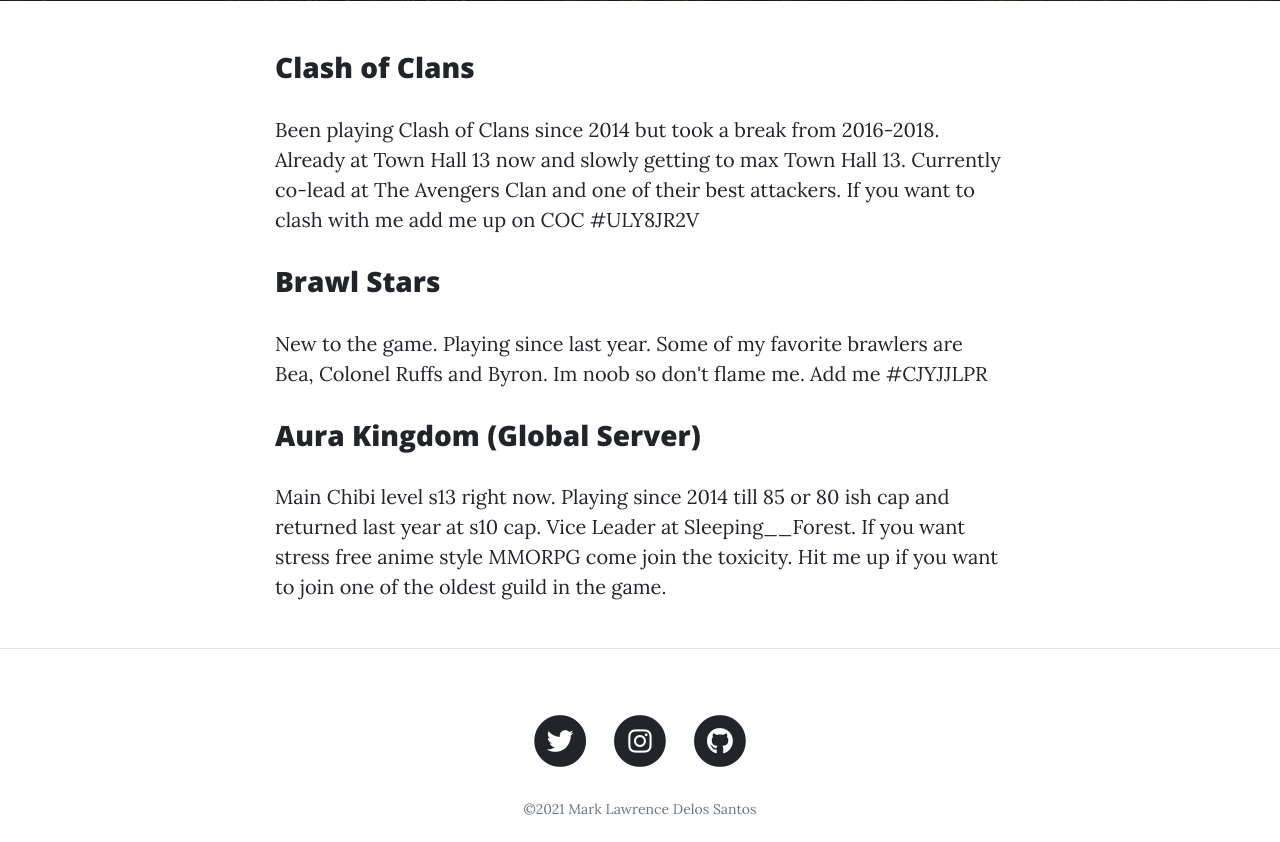
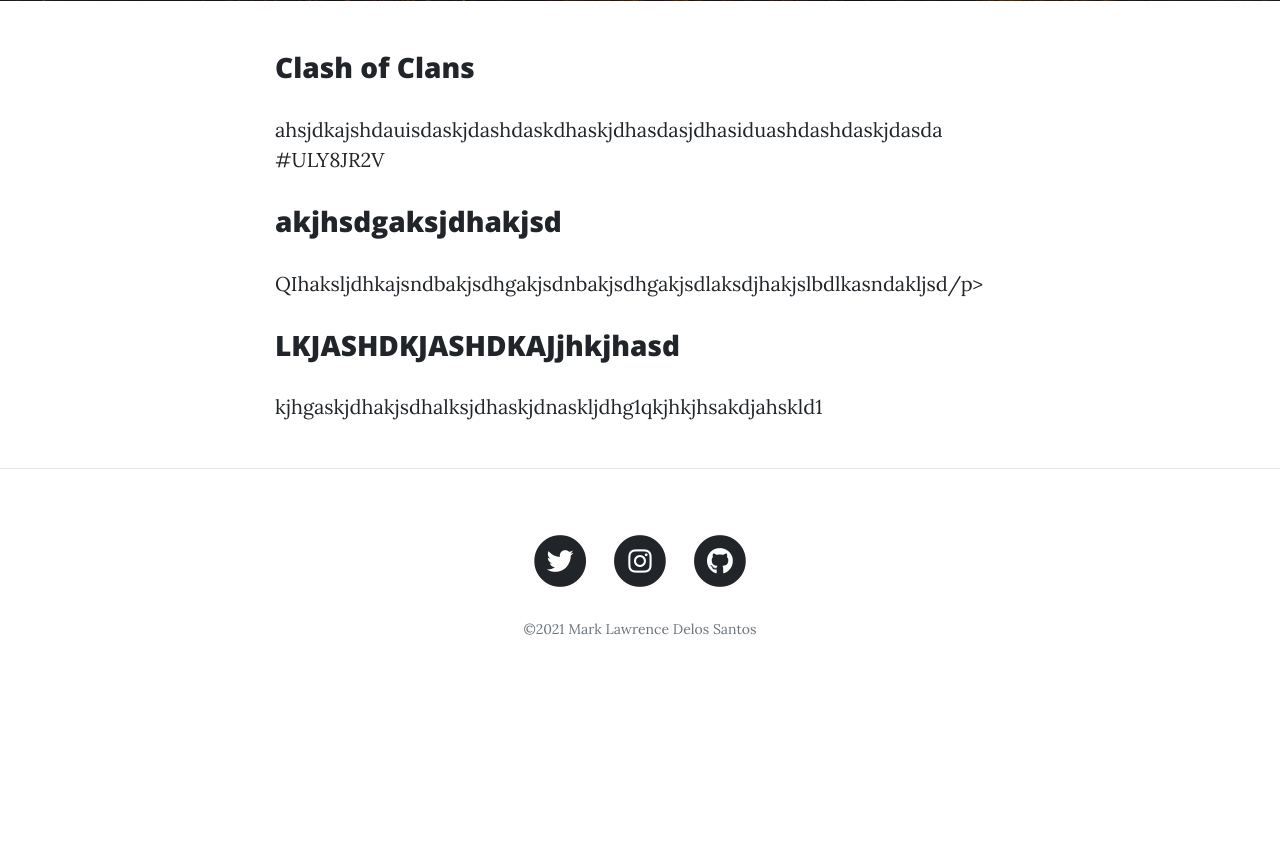
Before and after one commit to makk125/Mak_Blog, a Flask app: page /about in a window 1280 px wide. Shown: the part 531-1373 px from the top of the page. After the commit the page ends 1166 px from the top, so only its background shows below. Run offline with Flask 2, Linux system fonts and the light colour scheme; some libraries are stand-ins or nearby versions.

Commit message:
edited about page

```diff
--- a/main.py
+++ b/main.py
@@ -1,27 +1,25 @@
-from flask import Flask, render_template, redirect, url_for, flash, request
+from flask import Flask, render_template, redirect, url_for, flash, abort
 from flask_bootstrap import Bootstrap
 from flask_ckeditor import CKEditor
 from datetime import date
+from functools import wraps
 from werkzeug.security import generate_password_hash, check_password_hash
 from flask_sqlalchemy import SQLAlchemy
 from sqlalchemy.orm import relationship
 from flask_login import UserMixin, login_user, LoginManager, login_required, current_user, logout_user
-from forms import CreatePostForm, RegisterForm, LoginForm, CommentForm
-from functools import wraps
-from flask import abort
+from forms import LoginForm, RegisterForm, CreatePostForm, CommentForm
 from flask_gravatar import Gravatar
-import os
 
 app = Flask(__name__)
-app.config['SECRET_KEY'] = os.environ.get('SECRET_KEY')
+app.config['SECRET_KEY'] = '8BYkEfBA6O6donzWlSihBXox7C0sKR6b'
 ckeditor = CKEditor(app)
 Bootstrap(app)
+gravatar = Gravatar(app, size=100, rating='g', default='retro', force_default=False, force_lower=False, use_ssl=False, base_url=None)
 
 ##CONNECT TO DB
-app.config['SQLALCHEMY_DATABASE_URI'] = os.environ.get("DATABASE_URL")
+app.config['SQLALCHEMY_DATABASE_URI'] = 'sqlite:///blog.db'
 app.config['SQLALCHEMY_TRACK_MODIFICATIONS'] = False
 db = SQLAlchemy(app)
-
 login_manager = LoginManager()
 login_manager.init_app(app)
 
@@ -31,22 +29,21 @@
     return User.query.get(int(user_id))
 
 
-# Gravatar
-gravatar = Gravatar(
-    app, size=100,
-    rating='g',
-    default='retro',
-    force_default=False,
-    force_lower=False,
-    use_ssl=False,
-    base_url=None)
+##CONFIGURE TABLE
+class User(UserMixin, db.Model):
+    __tablename__ = "users"
+    id = db.Column(db.Integer, primary_key=True)
+    email = db.Column(db.String(100), unique=True)
+    password = db.Column(db.String(100))
+    name = db.Column(db.String(100))
+    posts = relationship("BlogPost", back_populates="author")
+    comments = relationship("Comment", back_populates="comment_author")
 
 
-##CONFIGURE TABLES
 class BlogPost(db.Model):
     __tablename__ = "blog_posts"
     id = db.Column(db.Integer, primary_key=True)
-    author_id = db.Column(db.Integer, db.ForeignKey("user.id"))
+    author_id = db.Column(db.Integer, db.ForeignKey("users.id"))
     author = relationship("User", back_populates="posts")
     title = db.Column(db.String(250), unique=True, nullable=False)
     subtitle = db.Column(db.String(250), nullable=False)
@@ -56,40 +53,23 @@
     comments = relationship("Comment", back_populates="parent_post")
 
 
-class User(UserMixin, db.Model):
-    __tablename__ = "user"
-    id = db.Column(db.Integer, primary_key=True)
-    email = db.Column(db.String(250), unique=True, nullable=False)
-    password = db.Column(db.String(250), nullable=False)
-    name = db.Column(db.String(250), nullable=False)
-    # This will act like a List of BlogPost objects attached to each User.
-    # The "author" refers to the author property in the BlogPost class.
-    posts = relationship("BlogPost", back_populates="author")
-    comments = relationship("Comment", back_populates="comment_author")
-
-
 class Comment(db.Model):
     __tablename__ = "comments"
     id = db.Column(db.Integer, primary_key=True)
-    comment = db.Column(db.Text, nullable=False)
-    # ---------------------------
-    author_id = db.Column(db.Integer, db.ForeignKey("user.id"))
+    post_id = db.Column(db.Integer, db.ForeignKey("blog_posts.id"))
+    author_id = db.Column(db.Integer, db.ForeignKey("users.id"))
+    parent_post = relationship("BlogPost", back_populates="comments")
     comment_author = relationship("User", back_populates="comments")
-    # ------------------
-    post_id = db.Column(db.Integer, db.ForeignKey("blog_posts.id"))
-    parent_post = relationship("BlogPost", back_populates="comments")
-
-
+    text = db.Column(db.Text, nullable=False)
 db.create_all()
 
 
 def admin_only(f):
     @wraps(f)
     def decorated_function(*args, **kwargs):
-        if not current_user.is_authenticated or current_user.id != 1:
+        if current_user.id != 1:
             return abort(403)
         return f(*args, **kwargs)
-
     return decorated_function
 
 
@@ -99,50 +79,53 @@
     return render_template("index.html", all_posts=posts, current_user=current_user)
 
 
-@app.route('/register', methods=["POST", "GET"])
+@app.route('/register', methods=["GET", "POST"])
 def register():
     form = RegisterForm()
-    password1 = form.password.data
-    password2 = form.repeat_password.data
     if form.validate_on_submit():
-        hash_and_salted = generate_password_hash(
+
+        if User.query.filter_by(email=form.email.data).first():
+            print(User.query.filter_by(email=form.email.data).first())
+            #User already exists
+            flash("You've already signed up with that email, log in instead!")
+            return redirect(url_for('login'))
+
+        hash_and_salted_password = generate_password_hash(
             form.password.data,
-            method="pbkdf2:sha256",
+            method='pbkdf2:sha256',
             salt_length=8
         )
-        if User.query.filter_by(email=form.email.data).first():
-            flash("Email already exists.Please try a different email or login instead.")
-            return redirect(url_for('register'))
-        elif password1 != password2:
-            flash("Entered password doesn't match.")
-            return redirect(url_for('register'))
-        else:
-            new_user = User()
-            new_user.email = form.email.data
-            new_user.password = hash_and_salted
-            new_user.name = form.name.data
-            db.session.add(new_user)
-            db.session.commit()
-            login_user(new_user)
-            return redirect(url_for('get_all_posts'))
+        new_user = User(
+            email=form.email.data,
+            name=form.name.data,
+            password=hash_and_salted_password,
+        )
+        db.session.add(new_user)
+        db.session.commit()
+        login_user(new_user)
+        return redirect(url_for("get_all_posts"))
+
     return render_template("register.html", form=form, current_user=current_user)
 
 
-@app.route('/login', methods=["POST", "GET"])
+@app.route('/login', methods=["GET", "POST"])
 def login():
     form = LoginForm()
     if form.validate_on_submit():
-        if User.query.filter_by(email=form.email.data).first():
-            user = User.query.filter_by(email=form.email.data).first()
-            if check_password_hash(user.password, form.password.data):
-                login_user(user)
-                return redirect(url_for('get_all_posts'))
-            else:
-                flash("You've Entered an invalid password. Try again.")
-                return redirect(url_for('login'))
+        email = form.email.data
+        password = form.password.data
+
+        user = User.query.filter_by(email=email).first()
+        # Email doesn't exist or password incorrect.
+        if not user:
+            flash("That email does not exist, please try again.")
+            return redirect(url_for('login'))
+        elif not check_password_hash(user.password, password):
+            flash('Password incorrect, please try again.')
+            return redirect(url_for('login'))
         else:
-            flash("Email does not exit. Try again or Register for a new account.")
-            return redirect(url_for('login'))
+            login_user(user)
+            return redirect(url_for('get_all_posts'))
     return render_template("login.html", form=form, current_user=current_user)
 
 
@@ -152,17 +135,18 @@
     return redirect(url_for('get_all_posts'))
 
 
-@app.route("/post/<int:post_id>", methods=["POST", "GET"])
+@app.route("/post/<int:post_id>", methods=["GET", "POST"])
 def show_post(post_id):
     form = CommentForm()
     requested_post = BlogPost.query.get(post_id)
+
     if form.validate_on_submit():
         if not current_user.is_authenticated:
             flash("You need to login or register to comment.")
             return redirect(url_for("login"))
 
         new_comment = Comment(
-            comment=form.comment.data,
+            text=form.comment_text.data,
             comment_author=current_user,
             parent_post=requested_post
         )
@@ -174,9 +158,15 @@
 
 @app.route("/about")
 def about():
-    return render_template("about.html")
+    return render_template("about.html", current_user=current_user)
 
-@app.route("/new-post", methods=["POST", "GET"])
+
+@app.route("/contact")
+def contact():
+    return render_template("contact.html", current_user=current_user)
+
+
+@app.route("/new-post", methods=["GET", "POST"])
 @admin_only
 def add_new_post():
     form = CreatePostForm()
@@ -191,11 +181,14 @@
         )
         db.session.add(new_post)
         db.session.commit()
-        return redirect(url_for('get_all_posts'))
+        return redirect(url_for("get_all_posts"))
+
     return render_template("make-post.html", form=form, current_user=current_user)
 
 
-@app.route("/edit-post/<int:post_id>", methods=["POST", "GET"])
+
+
+@app.route("/edit-post/<int:post_id>", methods=["GET", "POST"])
 @admin_only
 def edit_post(post_id):
     post = BlogPost.query.get(post_id)
@@ -214,7 +207,7 @@
         db.session.commit()
         return redirect(url_for("show_post", post_id=post.id))
 
-    return render_template("make-post.html", form=edit_form, current_user=current_user)
+    return render_template("make-post.html", form=edit_form, is_edit=True, current_user=current_user)
 
 
 @app.route("/delete/<int:post_id>")
@@ -227,4 +220,4 @@
 
 
 if __name__ == "__main__":
-    app.run(debug=True)
+    app.run(debug= True)
--- a/templates/about.html
+++ b/templates/about.html
@@ -20,20 +20,12 @@
     <div class="row">
       <div class="col-lg-8 col-md-10 mx-auto">
         <h3 class="major">Clash of Clans</h3>
-<!--        <span class="image main"><img src="https://media.giphy.com/media/UZFh5nDLppOWDeyIfQ/giphy.gif" alt="" /></span>-->
-        <p>Been playing Clash of Clans since 2014 but took a break from 2016-2018. Already at
-          Town Hall 13 now and slowly getting to max Town Hall 13. Currently co-lead at The Avengers
-          Clan and one of their best attackers. If you want to clash with me add me up on COC
+        <p>ahsjdkajshdauisdaskjdashdaskdhaskjdhasdasjdhasiduashdashdaskjdasda
           #ULY8JR2V</p>
-        <h3 class="major">Brawl Stars</h3>
-<!--        <span class="image main"><img src="https://media.giphy.com/media/G7OklYQqZ8SUcLPt5H/giphy.gif" alt="" /></span>-->
-        <p>New to the game. Playing since last year. Some of my favorite brawlers are Bea,
-          Colonel Ruffs and Byron. Im noob so don't flame me. Add me #CJYJJLPR</p>
-        <h3 class="major">Aura Kingdom (Global Server)</h3>
-<!--        <span class="image main"><img src="http://www.mmobomb.com/file/2013/11/Aura_Kingdom_1.jpg" width="480px" height="270px" alt="" /></span>-->
-        <p>Main Chibi level s13 right now. Playing since 2014 till 85 or 80 ish cap and returned last year at s10 cap.
-          Vice Leader at Sleeping__Forest. If you want stress free anime style MMORPG come join
-          the toxicity. Hit me up if you want to join one of the oldest guild in the game.</p>
+        <h3 class="major">akjhsdgaksjdhakjsd</h3>
+        <p>QIhaksljdhkajsndbakjsdhgakjsdnbakjsdhgakjsdlaksdjhakjslbdlkasndakljsd/p>
+        <h3 class="major">LKJASHDKJASHDKAJjhkjhasd</h3>
+        <p>kjhgaskjdhakjsdhalksjdhaskjdnaskljdhg1qkjhkjhsakdjahskld1</p>
       </div>
     </div>
   </div>
```
Also changed, not shown: forms.py (+7 -8 lines), blog.db.
